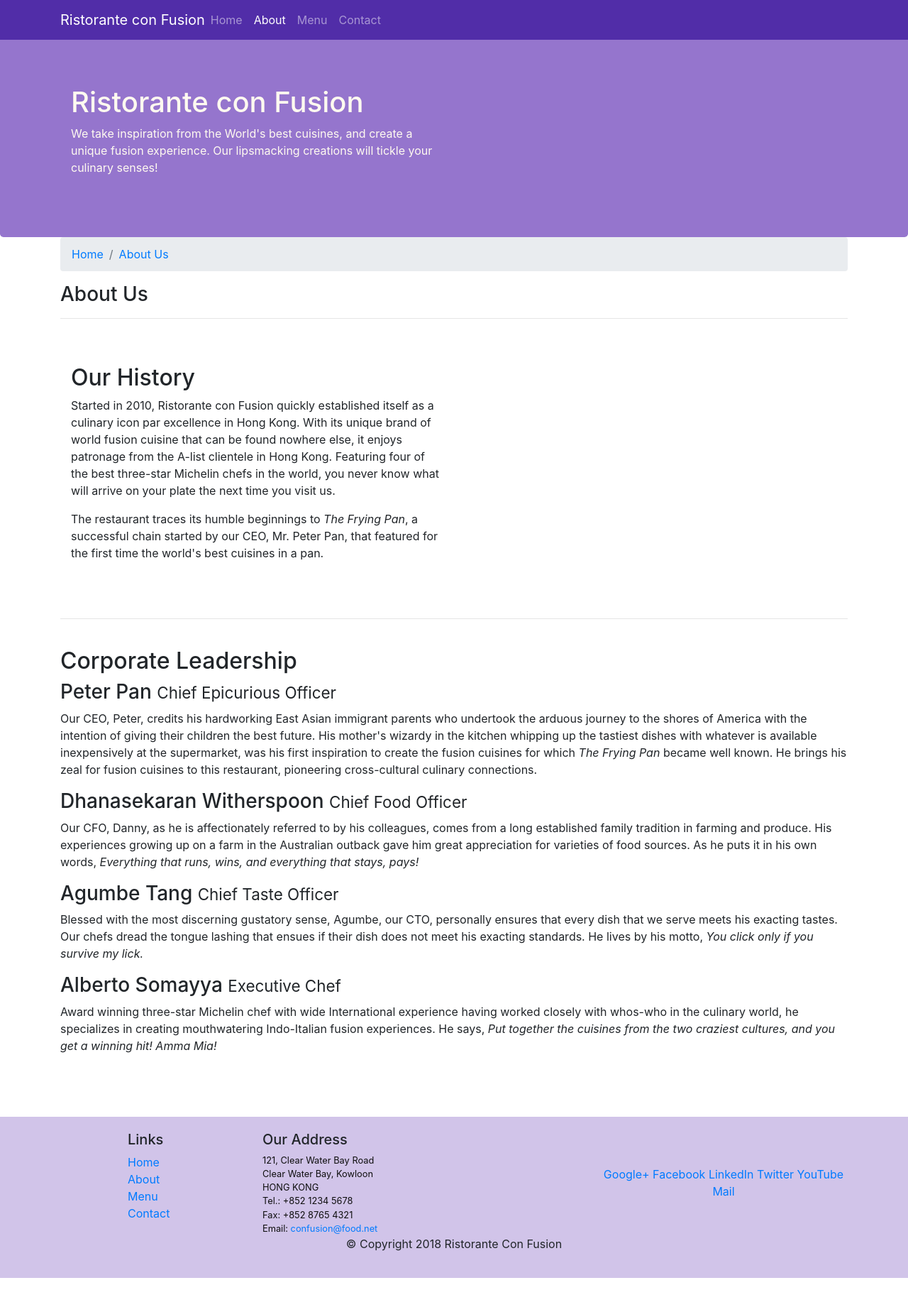
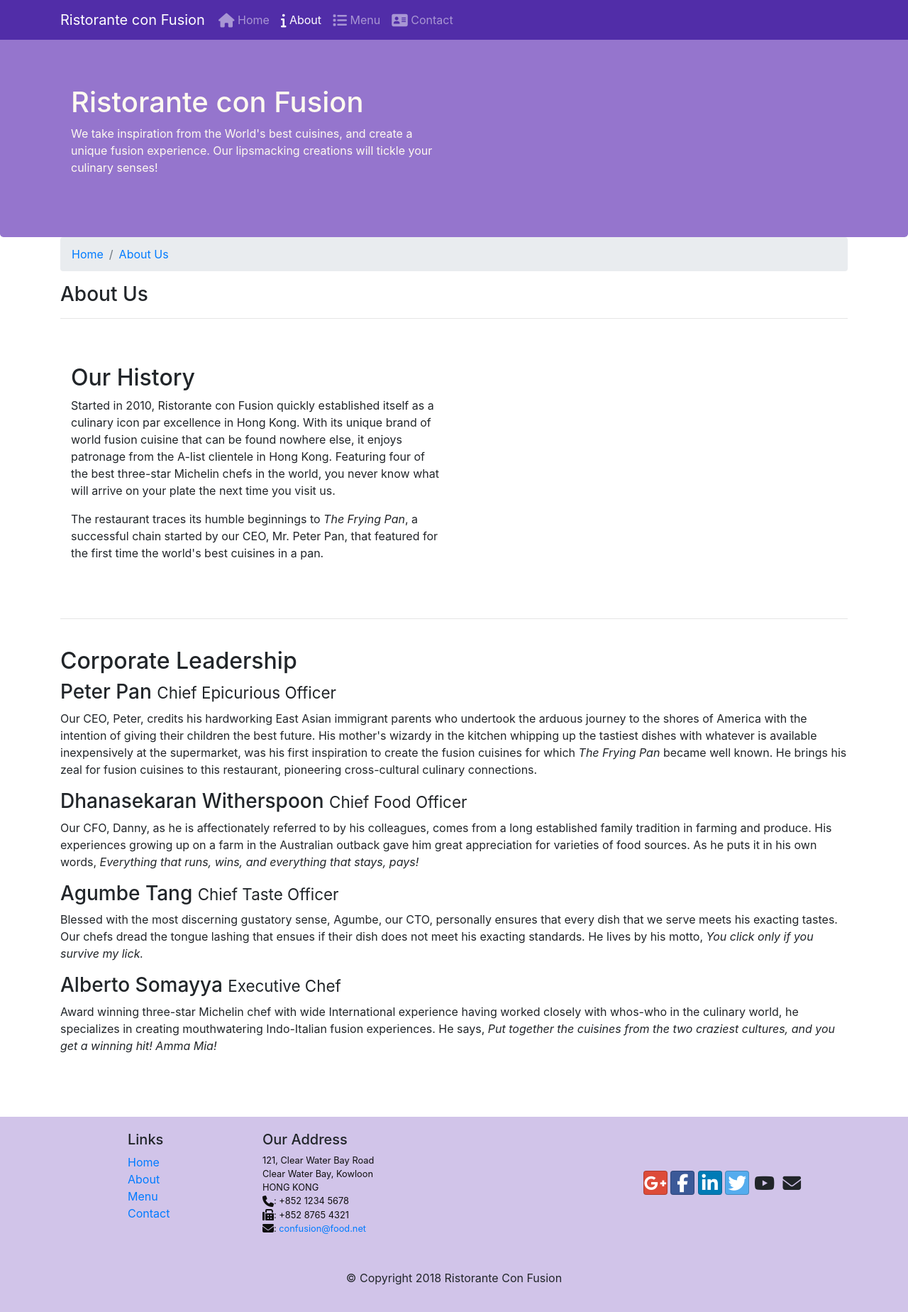
Before and after one commit to garvitjain123/git_demo, a website: page aboutus.html in a window 1280 px wide. Shown: the whole page at 71% size. Before the commit the page ends 1800 px from the top, so only its background shows below. Drawn offline with nearby package versions, Linux system fonts and the light colour scheme.

Commit message:
Icon Fonts

```diff
--- a/aboutus.html
+++ b/aboutus.html
@@ -7,6 +7,8 @@
     <link rel="stylesheet" type="text/css" href="node_modules/bootstrap/dist/css/bootstrap.min.css">
     <meta charset="utf-8">
     <meta name="viewport" content="width=device-width, initial-scale=1.0">
+    <link rel="stylesheet" type="text/css" href="node_modules/font-awesome/css/font-awesome.min.css">
+    <link rel="stylesheet" type="text/css" href="node_modules/bootstrap-social/bootstrap-social.css">
     <link rel="stylesheet" type="text/css" href="css/styles.css">
 </head>
 
@@ -16,13 +18,13 @@
             <button class="navbar-toggler" type="button" data-toggle="collapse" data-target="#Navbar">
                 <span class="navbar-toggler-icon"></span>
             </button>
-            <a class="navbar-brand mr-auto" href="/index.html">Ristorante con Fusion</a>
+            <a class="navbar-brand mr-auto" href="/index.html">Ristorante con Fusion&nbsp;&nbsp;</a>
             <div class="collapse navbar-collapse" id="Navbar">
                 <ul class="navbar-nav mr-auto">
-                    <li class="nav-item"><a class="nav-link" href="/index.html">Home</a></li>
-                    <li class="nav-item active"><a class="nav-link" href="#">About</a></li>
-                    <li class="nav-item"><a class="nav-link" href="#">Menu</a></li>
-                    <li class="nav-item"><a class="nav-link" href="#">Contact</a></li>
+                    <li class="nav-item"><a class="nav-link" href="/index.html"><span class="fa fa-lg fa-home"></span>&nbsp;Home</a></li>
+                    <li class="nav-item active"><a class="nav-link" href="#"><span class="fa fa-lg fa-info"></span>&nbsp;About</a></li>
+                    <li class="nav-item"><a class="nav-link" href="#"><span class="fa fa-lg fa-list"></span>&nbsp;Menu</a></li>
+                    <li class="nav-item"><a class="nav-link" href="#"><span class="fa fa-lg fa-address-card"></span>&nbsp;Contact</a></li>
                 </ul>
             </div>
         </div>
@@ -97,25 +99,25 @@
                 <div class="col-7 col-sm-5">
                     <h5>Our Address</h5>
                     <address>
-		              121, Clear Water Bay Road<br>
-		              Clear Water Bay, Kowloon<br>
-		              HONG KONG<br>
-		              Tel.: +852 1234 5678<br>
-		              Fax: +852 8765 4321<br>
-		              Email: <a href="mailto:confusion@food.net">confusion@food.net</a>
-		           </address>
+                      121, Clear Water Bay Road<br>
+                      Clear Water Bay, Kowloon<br>
+                      HONG KONG<br>
+                      <i class="fa fa-phone fa-lg"></i>: +852 1234 5678<br>
+                      <i class="fa fa-fax fa-lg"></i>: +852 8765 4321<br>
+                      <i class="fa fa-envelope fa-lg"></i>: <a href="mailto:confusion@food.net">confusion@food.net</a>
+                   </address>
                 </div>
                 <div class="col-12 col-sm-4 align-self-center">
                     <div class="text-center">
-                        <a href="http://google.com/+">Google+</a>
-                        <a href="http://www.facebook.com/profile.php?id=">Facebook</a>
-                        <a href="http://www.linkedin.com/in/">LinkedIn</a>
-                        <a href="http://twitter.com/">Twitter</a>
-                        <a href="http://youtube.com/">YouTube</a>
-                        <a href="mailto:">Mail</a>
+                        <a class="btn btn-social-icon btn-google" href="http://google.com/+"><i class="fa fa-lg fa-google-plus"></i></a>
+                        <a class="btn btn-social-icon btn-facebook" href="http://www.facebook.com/profile.php?id="><i class="fa fa-lg fa-facebook"></i></a>
+                        <a class="btn btn-social-icon btn-linkedin" href="http://www.linkedin.com/in/"><i class="fa fa-lg fa-linkedin"></i></a>
+                        <a class="btn btn-social-icon btn-twitter" href="http://twitter.com/"><i class="fa fa-lg fa-twitter"></i></a>
+                        <a class="btn btn-social-icon btn-youtube" href="http://youtube.com/"><i class="fa fa-lg fa-youtube"></i></a>
+                        <a class="btn btn-social-icon" href="mailto:"><i class="fa fa-lg fa-envelope"></i></a>
                     </div>
                 </div>
-           </div>
+           </div><br><br>
            <div class="row justify-content-center">
                 <div class="col-auto">
                     <p>© Copyright 2018 Ristorante Con Fusion</p>
--- a/package.json
+++ b/package.json
@@ -12,6 +12,7 @@
   "license": "ISC",
   "dependencies": {
     "bootstrap": "^4.3.1",
+    "bootstrap-social": "^5.1.1",
     "jquery": "^3.4.1",
     "lite-server": "^2.5.4",
     "popper.js": "^1.16.0"
```
Also changed, not shown: index.html (+17 -15 lines), 1 other file.
